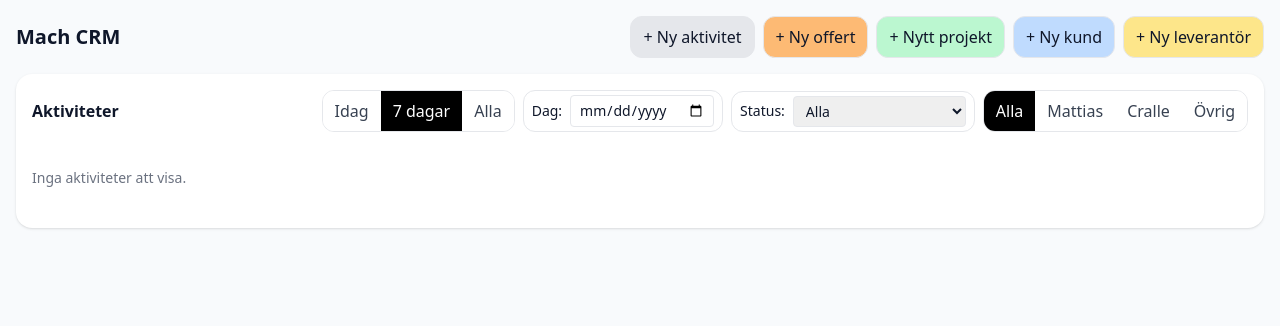
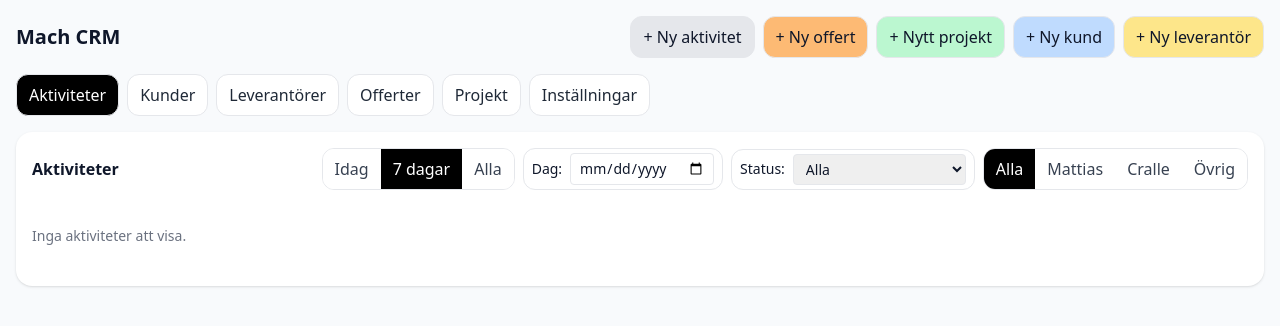
Before and after one commit to CralleMachab/mach-crm-new, a React (Vite) app: page / in a window 1280 px wide. Shown: the top 326 px of the page. Built offline with nearby package versions, Linux system fonts and the light colour scheme.

Commit message:
Update App.jsx

```diff
--- a/src/App.jsx
+++ b/src/App.jsx
@@ -8,20 +8,17 @@ import { fetchRemoteState, pushRemoteState } from "./lib/cloud";
 function useStore() {
   const STORAGE_KEY = "machcrm_data_v3";
 
-  // Starta med det som finns, annars ett tomt grundläge
   const [state, setState] = useState(() => {
     const s = loadState();
     if (s && typeof s === "object") return s;
-    return { activities: [], entities: [], offers: [], projects: [] };
+    return { activities: [], entities: [], offers: [], projects: [], _lastSavedAt: "" };
   });
 
-  // Spara lokalt direkt när state ändras
   useEffect(() => {
     saveState(state);
     try { localStorage.setItem(STORAGE_KEY, JSON.stringify(state)); } catch {}
   }, [state]);
 
-  // Skriv till SharePoint med liten debounce (0.8s)
   useEffect(() => {
     const t = setTimeout(async () => {
       try {
@@ -34,7 +31,6 @@ function useStore() {
     return () => clearTimeout(t);
   }, [state]);
 
-  // Läs från SharePoint var 5:e sekund (senast sparad vinner)
   useEffect(() => {
     let stopped = false;
     const tick = async () => {
@@ -49,40 +45,29 @@ function useStore() {
           }
         }
       } catch {
-        // tyst fel – försök igen
       } finally {
         if (!stopped) setTimeout(tick, 5000);
       }
     };
     tick();
     return () => { stopped = true; };
-  }, []); // starta en gång
+  }, []);
 
   return [state, setState];
 }
 
 /* ==========================================================
-   ActivitiesPanelNew — ikoner (telefon/mail/lunch/möte),
-   status-chip endast om satt, "Ta bort" i listan,
-   statusknappar i popup.
+   ActivitiesPanelNew — ikoner, popup, filter, "Ta bort" i listan
    ========================================================== */
 function ActivitiesPanelNew({ activities = [], entities = [], setState }) {
-  const [respFilter, setRespFilter]   = useState("all");     // Alla / Mattias / Cralle / Övrig
-  const [rangeFilter, setRangeFilter] = useState("7");       // today | 7 | all | date
-  const [dateFilter, setDateFilter]   = useState("");        // YYYY-MM-DD när rangeFilter === "date"
-
-  // statusFilter:
-  //  - all = visa allt
-  //  - done = endast klara (priority === "klar" eller status === "klar")
-  //  - followup = endast status "återkoppling"
-  //  - done_or_followup = klara + återkoppling
-  //  - all_except_done = alla utom klara
+  const [respFilter, setRespFilter]   = useState("all");
+  const [rangeFilter, setRangeFilter] = useState("7");
+  const [dateFilter, setDateFilter]   = useState("");
   const [statusFilter, setStatusFilter] = useState("all");
 
-  const [openItem, setOpenItem] = useState(null); // vald aktivitet i modal
-  const [draft, setDraft]       = useState(null); // redigeringskopia
+  const [openItem, setOpenItem] = useState(null);
+  const [draft, setDraft]       = useState(null);
 
-  // Kund/leverantörslistor från entities
   const customers = useMemo(() => (entities || []).filter(e => e?.type === "customer"), [entities]);
   const suppliers = useMemo(() => (entities || []).filter(e => e?.type === "supplier"), [entities]);
 
@@ -129,7 +114,6 @@ function ActivitiesPanelNew({ activities = [], entities = [], setState }) {
     return `${base} bg-gray-100 text-gray-700`;
   };
 
-  // Auto-öppna ny aktivitet markerad med _shouldOpen
   useEffect(() => {
     const a = (activities || []).find(x => x?._shouldOpen);
     if (!a) return;
@@ -141,25 +125,22 @@ function ActivitiesPanelNew({ activities = [], entities = [], setState }) {
       dueDate: a.dueDate || "",
       dueTime: a.dueTime || "",
       priority: a.priority || "medium",
-      status: a.status || "",             // visas bara i översikten om satt
+      status: a.status || "",
       description: a.description || "",
       customerId: a.customerId || "",
       supplierId: a.supplierId || "",
       contactName: a.contactName || "",
-      // nya booleans (ikoner/kryss)
       isPhone: !!a.isPhone,
       isEmail: !!a.isEmail,
       isLunch: !!a.isLunch,
       isMeeting: !!a.isMeeting,
     });
-    // plocka bort flaggan så det inte öppnas igen varje render
     setState(s => ({
       ...s,
       activities: (s.activities || []).map(x => x.id === a.id ? { ...x, _shouldOpen: undefined } : x),
     }));
   }, [activities, setState]);
 
-  // Filtrering
   const list = useMemo(() => {
     let arr = Array.isArray(activities) ? activities.slice() : [];
     arr = arr.filter(a => !a?.deletedAt);
@@ -176,12 +157,9 @@ function ActivitiesPanelNew({ activities = [], entities = [], setState }) {
     } else if (statusFilter === "all_except_done") {
       arr = arr.filter(a => !isDone(a));
     }
-    // "all": ingen extra statusfiltrering
-
     if (respFilter !== "all") {
       arr = arr.filter(a => (a?.responsible || "Övrig") === respFilter);
     }
-
     if (rangeFilter === "today") {
       const ymd = todayISO();
       arr = arr.filter(a => isSameDay(a?.dueDate, ymd));
@@ -199,7 +177,6 @@ function ActivitiesPanelNew({ activities = [], entities = [], setState }) {
     return arr;
   }, [activities, respFilter, rangeFilter, dateFilter, statusFilter]);
 
-  // Åtgärder
   const markKlar = (aOrId) => {
     const a = typeof aOrId === "string" ? (activities||[]).find(x=>x.id===aOrId) : aOrId;
     if (!a) return;
@@ -218,7 +195,6 @@ function ActivitiesPanelNew({ activities = [], entities = [], setState }) {
     if (openItem?.id === a.id) { setOpenItem(null); setDraft(null); }
   };
 
-  // Redigering
   const openEdit = (a) => {
     setOpenItem(a);
     setDraft({
@@ -268,7 +244,6 @@ function ActivitiesPanelNew({ activities = [], entities = [], setState }) {
     setDraft(null);
   };
 
-  // Små ikoner i listan
   const Icons = ({ a }) => (
     <div className="flex items-center gap-1 text-xs text-gray-600">
       {a.isPhone   ? <span title="Telefon">📞</span> : null}
@@ -280,12 +255,10 @@ function ActivitiesPanelNew({ activities = [], entities = [], setState }) {
 
   return (
     <div className="bg-white rounded-2xl shadow p-4">
-      {/* Header + filter */}
       <div className="flex items-center justify-between gap-3 mb-3 flex-wrap">
         <h2 className="font-semibold">Aktiviteter</h2>
 
         <div className="flex items-center gap-2 flex-wrap">
-          {/* Snabbfilter: Idag / 7 dagar / Alla */}
           <div className="flex rounded-xl overflow-hidden border">
             {[
               {k:"today", label:"Idag"},
@@ -303,7 +276,6 @@ function ActivitiesPanelNew({ activities = [], entities = [], setState }) {
             ))}
           </div>
 
-          {/* Exakt dag */}
           <div className="flex items-center gap-2 border rounded-xl px-2 py-1">
             <label className="text-sm">Dag:</label>
             <input
@@ -319,7 +291,6 @@ function ActivitiesPanelNew({ activities = [], entities = [], setState }) {
             )}
           </div>
 
-          {/* Statusfilter inkl. "Alla utom klara" */}
           <div className="flex items-center gap-2 border rounded-xl px-2 py-1">
             <label className="text-sm">Status:</label>
             <select
@@ -336,7 +307,6 @@ function ActivitiesPanelNew({ activities = [], entities = [], setState }) {
             </select>
           </div>
 
-          {/* Ansvarig-filter */}
           <div className="flex rounded-xl overflow-hidden border">
             {["all","Mattias","Cralle","Övrig"].map(r => (
               <button
@@ -352,12 +322,10 @@ function ActivitiesPanelNew({ activities = [], entities = [], setState }) {
         </div>
       </div>
 
-      {/* Lista */}
       <ul className="divide-y">
         {list.map(a => (
           <li key={a.id} className="py-3">
             <div className="flex items-center justify-between gap-3">
-              {/* Klick öppnar redigeringsmodalen */}
               <button
                 className="text-left min-w-0 flex-1 hover:bg-gray-50 rounded px-1"
                 onClick={()=>openEdit(a)}
@@ -373,10 +341,8 @@ function ActivitiesPanelNew({ activities = [], entities = [], setState }) {
               <div className="flex items-center gap-2 shrink-0">
                 <span className={prBadge(a.priority)}>{a.priority || "normal"}</span>
                 <span className={respChip(a.responsible)}>{a.responsible || "Övrig"}</span>
-                {/* Visa status-chip endast om satt */}
                 {a.status ? <span className={statusBadge(a.status)}>{a.status}</span> : null}
 
-                {/* I översikten visar vi bara "Ta bort" */}
                 <button className="text-xs px-2 py-1 rounded bg-rose-500 text-white" onClick={()=>softDelete(a)} title="Ta bort (sparas historiskt)">
                   Ta bort
                 </button>
@@ -390,7 +356,6 @@ function ActivitiesPanelNew({ activities = [], entities = [], setState }) {
         )}
       </ul>
 
-      {/* Redigeringsmodal: inkluderar Titel, Kund, Leverantör, Kontakt, Telefon/Mail/Lunch/Möte */}
       {openItem && draft && (
         <div className="fixed inset-0 bg-black/30 flex items-center justify-center z-50" onClick={()=>{ setOpenItem(null); setDraft(null); }}>
           <div className="bg-white rounded-2xl shadow p-4 w-full max-w-2xl" onClick={e=>e.stopPropagation()}>
@@ -400,7 +365,6 @@ function ActivitiesPanelNew({ activities = [], entities = [], setState }) {
             </div>
 
             <div className="grid grid-cols-2 gap-3">
-              {/* TITEL */}
               <div className="col-span-2">
                 <label className="text-sm font-medium">Titel</label>
                 <input
@@ -411,7 +375,6 @@ function ActivitiesPanelNew({ activities = [], entities = [], setState }) {
                 />
               </div>
 
-              {/* ANSVARIG */}
               <div>
                 <label className="text-sm font-medium">Ansvarig</label>
                 <select className="w-full border rounded px-3 py-2" value={draft.responsible} onChange={e=>updateDraft("responsible", e.target.value)}>
@@ -421,7 +384,6 @@ function ActivitiesPanelNew({ activities = [], entities = [], setState }) {
                 </select>
               </div>
 
-              {/* DATUM/TID */}
               <div>
                 <label className="text-sm font-medium">Datum</label>
                 <input type="date" className="w-full border rounded px-3 py-2" value={draft.dueDate} onChange={e=>updateDraft("dueDate", e.target.value)} />
@@ -431,7 +393,6 @@ function ActivitiesPanelNew({ activities = [], entities = [], setState }) {
                 <input type="time" className="w-full border rounded px-3 py-2" value={draft.dueTime} onChange={e=>updateDraft("dueTime", e.target.value)} />
               </div>
 
-              {/* PRIORITET/STATUS */}
               <div>
                 <label className="text-sm font-medium">Prioritet</label>
                 <select className="w-full border rounded px-3 py-2" value={draft.priority} onChange={e=>updateDraft("priority", e.target.value)}>
@@ -450,7 +411,6 @@ function ActivitiesPanelNew({ activities = [], entities = [], setState }) {
                 </select>
               </div>
 
-              {/* CHECKBOX-IKONER */}
               <div className="col-span-2">
                 <div className="text-sm font-medium mb-1">Typ</div>
                 <div className="flex flex-wrap gap-4 text-sm">
@@ -473,7 +433,6 @@ function ActivitiesPanelNew({ activities = [], entities = [], setState }) {
                 </div>
               </div>
 
-              {/* KUND / LEVERANTÖR / KONTAKT */}
               <div>
                 <label className="text-sm font-medium">Kund</label>
                 <select className="w-full border rounded px-3 py-2" value={draft.customerId} onChange={e=>updateDraft("customerId", e.target.value)}>
@@ -495,7 +454,6 @@ function ActivitiesPanelNew({ activities = [], entities = [], setState }) {
                 <input className="w-full border rounded px-3 py-2" value={draft.contactName} onChange={e=>updateDraft("contactName", e.target.value)} placeholder="Namn på kontaktperson" />
               </div>
 
-              {/* BESKRIVNING */}
               <div className="col-span-2">
                 <label className="text-sm font-medium">Beskrivning</label>
                 <textarea className="w-full border rounded px-3 py-2 min-h-[100px]" value={draft.description} onChange={e=>updateDraft("description", e.target.value)} />
@@ -503,7 +461,6 @@ function ActivitiesPanelNew({ activities = [], entities = [], setState }) {
             </div>
 
             <div className="mt-4 flex gap-2">
-              {/* Statusknappar i popupen (inte i listan) */}
               <button className="px-3 py-2 rounded bg-green-600 text-white" onClick={()=>{ saveDraft(); markKlar(draft.id); }}>
                 Spara & Markera Klar
               </button>
@@ -528,11 +485,162 @@ function ActivitiesPanelNew({ activities = [], entities = [], setState }) {
   );
 }
 
+/* ======================================
+   CustomersPanel — sök + kategorifilter
+   ====================================== */
+function CustomersPanel({ entities = [], setState }) {
+  const [q, setQ] = useState("");
+  const [cat, setCat] = useState("all"); // StålHall | Totalentreprenad | Turbovex | all
+
+  const list = useMemo(() => {
+    let arr = (entities || []).filter(e => e.type === "customer");
+    if (q.trim()) {
+      const s = q.trim().toLowerCase();
+      arr = arr.filter(e =>
+        (e.companyName||"").toLowerCase().includes(s) ||
+        (e.orgNo||"").toLowerCase().includes(s) ||
+        (e.city||"").toLowerCase().includes(s)
+      );
+    }
+    if (cat !== "all") {
+      arr = arr.filter(e => (e.customerCategory||"") === cat);
+    }
+    arr.sort((a,b)=> (a.companyName||"").localeCompare(b.companyName||""));
+    return arr;
+  }, [entities, q, cat]);
+
+  const setCategory = (id, value) => {
+    setState(s => ({
+      ...s,
+      entities: (s.entities||[]).map(e => e.id===id ? { ...e, customerCategory: value || "" } : e)
+    }));
+  };
+
+  return (
+    <div className="bg-white rounded-2xl shadow p-4">
+      <div className="flex items-center justify-between gap-3 mb-3 flex-wrap">
+        <h2 className="font-semibold">Kunder</h2>
+        <div className="flex gap-2">
+          <input className="border rounded-xl px-3 py-2" placeholder="Sök..." value={q} onChange={e=>setQ(e.target.value)} />
+          <select className="border rounded-xl px-3 py-2" value={cat} onChange={e=>setCat(e.target.value)}>
+            <option value="all">Alla kategorier</option>
+            <option value="StålHall">StålHall</option>
+            <option value="Totalentreprenad">Totalentreprenad</option>
+            <option value="Turbovex">Turbovex</option>
+          </select>
+        </div>
+      </div>
+
+      <ul className="divide-y">
+        {list.map(c => (
+          <li key={c.id} className="py-3">
+            <div className="flex items-center justify-between gap-3">
+              <div className="min-w-0">
+                <div className="font-medium truncate">{c.companyName || "(namnlös kund)"}</div>
+                <div className="text-xs text-gray-500">{c.city || ""}</div>
+              </div>
+              <div className="flex items-center gap-2 shrink-0">
+                <select className="text-sm border rounded px-2 py-1"
+                        value={c.customerCategory||""}
+                        onChange={e=>setCategory(c.id, e.target.value)}>
+                  <option value="">— kategori —</option>
+                  <option value="StålHall">StålHall</option>
+                  <option value="Totalentreprenad">Totalentreprenad</option>
+                  <option value="Turbovex">Turbovex</option>
+                </select>
+              </div>
+            </div>
+          </li>
+        ))}
+        {list.length===0 && <li className="py-6 text-sm text-gray-500">Inga kunder.</li>}
+      </ul>
+    </div>
+  );
+}
+
+/* ==========================================
+   SuppliersPanel — sök + kategorifilter
+   ========================================== */
+function SuppliersPanel({ entities = [], setState }) {
+  const [q, setQ] = useState("");
+  const [cat, setCat] = useState("all"); // Stålhalls leverantör | Mark företag | EL leverantör | VVS Leverantör | Vent Leverantör | all
+
+  const list = useMemo(() => {
+    let arr = (entities || []).filter(e => e.type === "supplier");
+    if (q.trim()) {
+      const s = q.trim().toLowerCase();
+      arr = arr.filter(e =>
+        (e.companyName||"").toLowerCase().includes(s) ||
+        (e.orgNo||"").toLowerCase().includes(s) ||
+        (e.city||"").toLowerCase().includes(s)
+      );
+    }
+    if (cat !== "all") {
+      arr = arr.filter(e => (e.supplierCategory||"") === cat);
+    }
+    arr.sort((a,b)=> (a.companyName||"").localeCompare(b.companyName||""));
+    return arr;
+  }, [entities, q, cat]);
+
+  const setCategory = (id, value) => {
+    setState(s => ({
+      ...s,
+      entities: (s.entities||[]).map(e => e.id===id ? { ...e, supplierCategory: value || "" } : e)
+    }));
+  };
+
+  return (
+    <div className="bg-white rounded-2xl shadow p-4">
+      <div className="flex items-center justify-between gap-3 mb-3 flex-wrap">
+        <h2 className="font-semibold">Leverantörer</h2>
+        <div className="flex gap-2">
+          <input className="border rounded-xl px-3 py-2" placeholder="Sök..." value={q} onChange={e=>setQ(e.target.value)} />
+          <select className="border rounded-xl px-3 py-2" value={cat} onChange={e=>setCat(e.target.value)}>
+            <option value="all">Alla kategorier</option>
+            <option value="Stålhalls leverantör">Stålhalls leverantör</option>
+            <option value="Mark företag">Mark företag</option>
+            <option value="EL leverantör">EL leverantör</option>
+            <option value="VVS Leverantör">VVS Leverantör</option>
+            <option value="Vent Leverantör">Vent Leverantör</option>
+          </select>
+        </div>
+      </div>
+
+      <ul className="divide-y">
+        {list.map(sup => (
+          <li key={sup.id} className="py-3">
+            <div className="flex items-center justify-between gap-3">
+              <div className="min-w-0">
+                <div className="font-medium truncate">{sup.companyName || "(namnlös leverantör)"}</div>
+                <div className="text-xs text-gray-500">{sup.city || ""}</div>
+              </div>
+              <div className="flex items-center gap-2 shrink-0">
+                <select className="text-sm border rounded px-2 py-1"
+                        value={sup.supplierCategory||""}
+                        onChange={e=>setCategory(sup.id, e.target.value)}>
+                  <option value="">— kategori —</option>
+                  <option value="Stålhalls leverantör">Stålhalls leverantör</option>
+                  <option value="Mark företag">Mark företag</option>
+                  <option value="EL leverantör">EL leverantör</option>
+                  <option value="VVS Leverantör">VVS Leverantör</option>
+                  <option value="Vent Leverantör">Vent Leverantör</option>
+                </select>
+              </div>
+            </div>
+          </li>
+        ))}
+        {list.length===0 && <li className="py-6 text-sm text-gray-500">Inga leverantörer.</li>}
+      </ul>
+    </div>
+  );
+}
+
 /* ===========================
    App — default export
    =========================== */
 export default function App() {
   const [state, setState] = useStore();
+  const [view, setView] = useState("activities"); // activities | customers | suppliers | offers | projects | settings
 
   const newId = () => (crypto?.randomUUID ? crypto.randomUUID() : Math.random().toString(36).slice(2));
 
@@ -550,40 +658,49 @@ export default function App() {
       customerId: "",
       supplierId: "",
       contactName: "",
+      isPhone: false,
+      isEmail: false,
+      isLunch: false,
+      isMeeting: false,
       createdAt: new Date().toISOString(),
-      _shouldOpen: true, // öppna pop-up direkt
+      _shouldOpen: true,
     };
     setState(s => ({ ...s, activities: [...(s.activities || []), a] }));
+    setView("activities");
   }
 
   function createOffer() {
     const id = newId();
     const o = { id, title: "Ny offert", customerId: "", value: 0, status: "utkast", createdAt: new Date().toISOString() };
     setState(s => ({ ...s, offers: [...(s.offers || []), o] }));
+    setView("offers");
   }
 
   function createProjectEmpty() {
     const id = newId();
     const p = { id, name: "Nytt projekt", status: "pågående", createdAt: new Date().toISOString() };
     setState(s => ({ ...s, projects: [...(s.projects || []), p] }));
+    setView("projects");
   }
 
   function createCustomer() {
     const id = newId();
-    const c = { id, type: "customer", companyName: "Ny kund", createdAt: new Date().toISOString() };
+    const c = { id, type: "customer", companyName: "Ny kund", createdAt: new Date().toISOString(), customerCategory:"" };
     setState(s => ({ ...s, entities: [...(s.entities || []), c] }));
+    setView("customers");
   }
 
   function createSupplier() {
     const id = newId();
-    const sup = { id, type: "supplier", companyName: "Ny leverantör", createdAt: new Date().toISOString() };
+    const sup = { id, type: "supplier", companyName: "Ny leverantör", createdAt: new Date().toISOString(), supplierCategory:"" };
     setState(s => ({ ...s, entities: [...(s.entities || []), sup] }));
+    setView("suppliers");
   }
 
   return (
     <div className="mx-auto max-w-7xl p-4">
       {/* HEADER med färgade knappar */}
-      <header className="flex items-center justify-between mb-4">
+      <header className="flex items-center justify-between mb-4 gap-3 flex-wrap">
         <h1 className="text-xl font-semibold">Mach CRM</h1>
         <div className="flex items-center gap-2">
           <button className="border rounded-xl px-3 py-2 bg-gray-200 hover:bg-gray-300" onClick={createActivity} title="Skapa ny aktivitet">
@@ -604,12 +721,71 @@ export default function App() {
         </div>
       </header>
 
-      {/* AKTIVITETER */}
-      <ActivitiesPanelNew
-        activities={state.activities || []}
-        entities={state.entities || []}
-        setState={setState}
-      />
+      {/* TOPPMENY */}
+      <nav className="mb-4">
+        <div className="flex flex-wrap gap-2">
+          {[
+            ["activities","Aktiviteter"],
+            ["customers","Kunder"],
+            ["suppliers","Leverantörer"],
+            ["offers","Offerter"],
+            ["projects","Projekt"],
+            ["settings","Inställningar"],
+          ].map(([k,label])=>(
+            <button
+              key={k}
+              className={`px-3 py-2 rounded-xl border ${view===k? "bg-black text-white":"bg-white text-gray-800 hover:bg-gray-50"}`}
+              onClick={()=>setView(k)}
+            >
+              {label}
+            </button>
+          ))}
+        </div>
+      </nav>
+
+      {/* VYER */}
+      {view==="activities" && (
+        <ActivitiesPanelNew
+          activities={state.activities || []}
+          entities={state.entities || []}
+          setState={setState}
+        />
+      )}
+
+      {view==="customers" && (
+        <CustomersPanel
+          entities={state.entities || []}
+          setState={setState}
+        />
+      )}
+
+      {view==="suppliers" && (
+        <SuppliersPanel
+          entities={state.entities || []}
+          setState={setState}
+        />
+      )}
+
+      {view==="offers" && (
+        <div className="bg-white rounded-2xl shadow p-4">
+          <h2 className="font-semibold mb-2">Offerter</h2>
+          <p className="text-sm text-gray-600">Stub-vy (vi bygger detaljer i nästa steg).</p>
+        </div>
+      )}
+
+      {view==="projects" && (
+        <div className="bg-white rounded-2xl shadow p-4">
+          <h2 className="font-semibold mb-2">Projekt</h2>
+          <p className="text-sm text-gray-600">Stub-vy (vi bygger detaljer i nästa steg).</p>
+        </div>
+      )}
+
+      {view==="settings" && (
+        <div className="bg-white rounded-2xl shadow p-4">
+          <h2 className="font-semibold mb-2">Inställningar</h2>
+          <p className="text-sm text-gray-600">Stub-vy – export/import m.m. fyller vi på här.</p>
+        </div>
+      )}
     </div>
   );
 }
```
